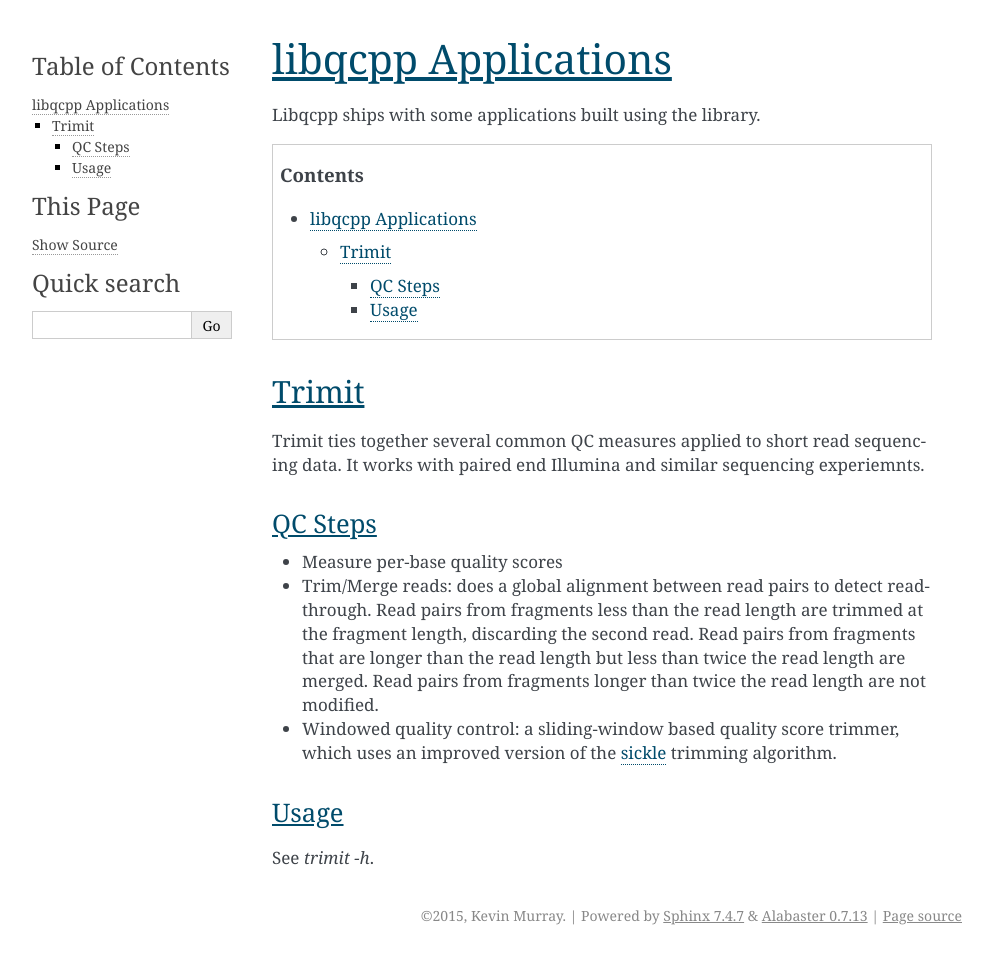
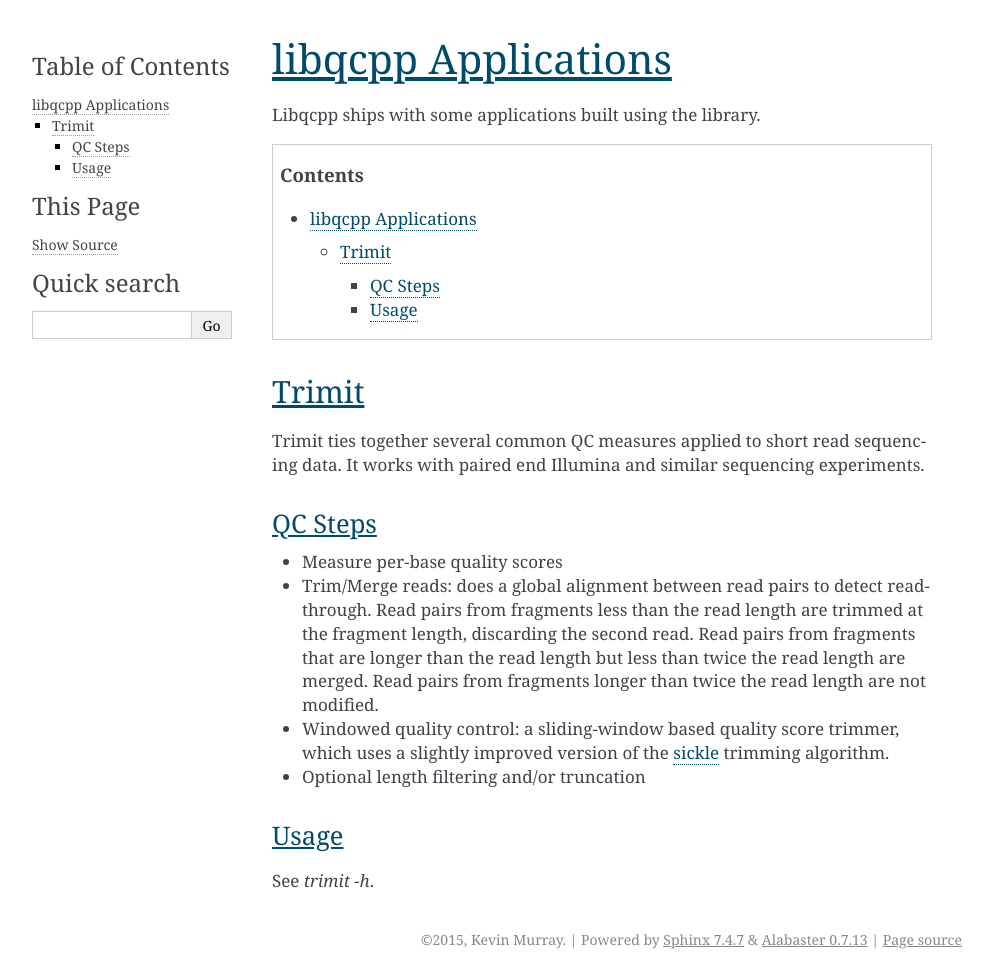
Before and after one commit to kdm9/libqcpp, a Sphinx documentation site: the page built from docs/applications.rst, in a window 1280 px wide. Shown: the whole page, without its empty margins (148-1141 px from the left). Built offline with Sphinx 7.4.7, drawn with Linux system fonts in a browser that asks for light colours; before the commit the page ends 955 px from its top, so only the background shows below that.

Commit message:
Update trimit docs

```diff
--- a/docs/applications.rst
+++ b/docs/applications.rst
@@ -2,7 +2,6 @@ libqcpp Applications
 ====================
 
 Libqcpp ships with some applications built using the library.
-
 
 .. contents::
 
@@ -12,7 +11,7 @@ Trimit
 
 Trimit ties together several common QC measures applied to short read
 sequencing data. It works with paired end Illumina and similar sequencing
-experiemnts.
+experiments.
 
 
 QC Steps
@@ -26,8 +25,9 @@ QC Steps
   merged. Read pairs from fragments longer than twice the read length are not
   modified.
 - Windowed quality control: a sliding-window based quality score trimmer, which
-  uses an improved version of the `sickle <https://github.com/najoshi/sickle>`_
-  trimming algorithm.
+  uses a slightly improved version of the `sickle
+  <https://github.com/najoshi/sickle>`_ trimming algorithm.
+- Optional length filtering and/or truncation
 
 Usage
 -----
```
